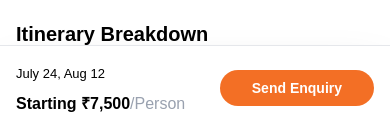
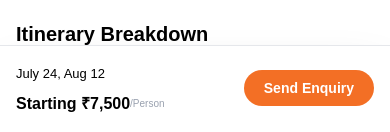
Before and after one commit to vivekrawat1998/hikewike2, a React (Vite) app: page /location/1 in a window 390 px wide. Shown: the part 710-842 px from the top of the page. Built offline with nearby package versions, Linux system fonts and the light colour scheme; a web font is replaced by a local one.

Commit message:
fix the mobile design

```diff
--- a/src/components/MobileBooknow.jsx
+++ b/src/components/MobileBooknow.jsx
@@ -5,10 +5,12 @@ const MobileBooknow = ({ date, estimatedcost }) => {
         <div className='w-full flex justify-between items-center shadow-2xl  border-t border-gray-200 bg-white px-4 py-4 font-parkinsans'>
             <div>
                 <h1 className='text-[13px]'>{date}</h1>
-                <h2 className='text-[16px] mt-2 font-bold'>Starting {estimatedcost}<span className='text-gray-400 font-medium'>/Person</span></h2>
+                <div className='flex items-center'>
+                    <h2 className='text-[16px] mt-2 font-bold'>Starting {estimatedcost}</h2><span className='text-gray-400 text-[10px] mt-2 font-medium'>/Person</span>
+                </div>
             </div>
             <div>
-                <button className="w-full bg-[#F36F25] text-white px-8 mt-2 py-2 rounded-full font-semibold text-sm transition hover:bg-[#F36F05] mb-3">
+                <button className="w-full bg-[#F36F25] text-white px-5 mt-2 py-2 rounded-full font-semibold text-sm transition hover:bg-[#F36F05] mb-3">
                     Send Enquiry
                 </button>
             </div>
--- a/src/components/locationdetails/Itenary.jsx
+++ b/src/components/locationdetails/Itenary.jsx
@@ -54,10 +54,12 @@ const ItineraryBreakdown = ({ itinerary }) => {
                                     if (e.key === 'Enter' || e.key === ' ') toggleDay(i);
                                 }}
                             >
-                                <span className="bg-gray-100 border border-gray-200 rounded-full md:px-4 md:py-2 text-sm font-semibold text-gray-700 min-w-[70px] text-center">
-                                    Day {day.day}
-                                </span>
-                                <span className="text-lg font-semibold text-gray-900">{day.title}</span>
+                                <div className="flex flex-col gap-3">
+                                    <span className="bg-gray-100 border border-gray-200 rounded-full md:px-4 md:py-2 text-sm font-semibold text-gray-700 max-w-[70px] text-center">
+                                        Day {day.day}
+                                    </span>
+                                    <span className="text-lg font-semibold text-gray-900">{day.title}</span>
+                                </div>
                                 <span className="ml-auto text-gray-400">
                                     <ChevronDown open={isOpen} />
                                 </span>
@@ -65,7 +67,7 @@ const ItineraryBreakdown = ({ itinerary }) => {
 
                             {/* Show activities if open */}
                             {isOpen && day.activities && (
-                                <ul className="mt-4 leading-6 md:ml-[94px] list-disc md:list-inside font-medium text-[#09090B
+                                <ul className="mt-4 leading-6 md:ml-[94px] list-disc ml-3 md:list-inside font-medium text-[#09090B
 ] text-sm space-y-1">
                                     {day.activities.map((activity, idx) => (
                                         <li key={idx}>{activity}</li>
```
